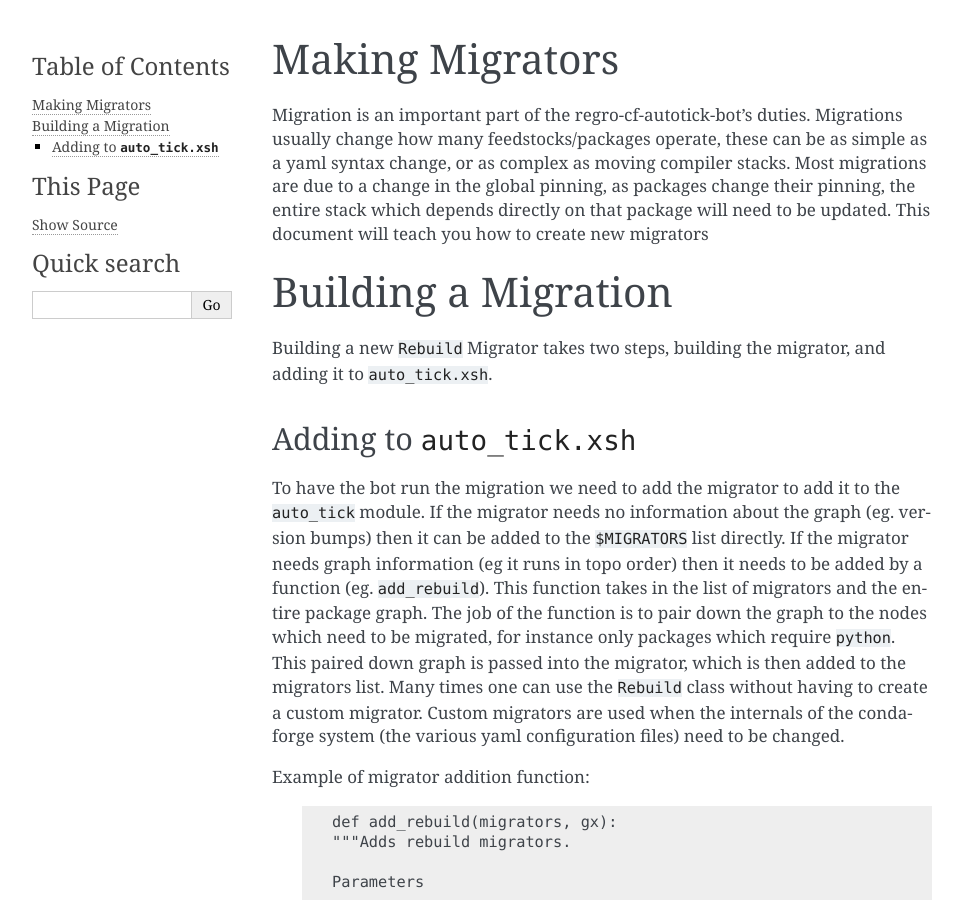
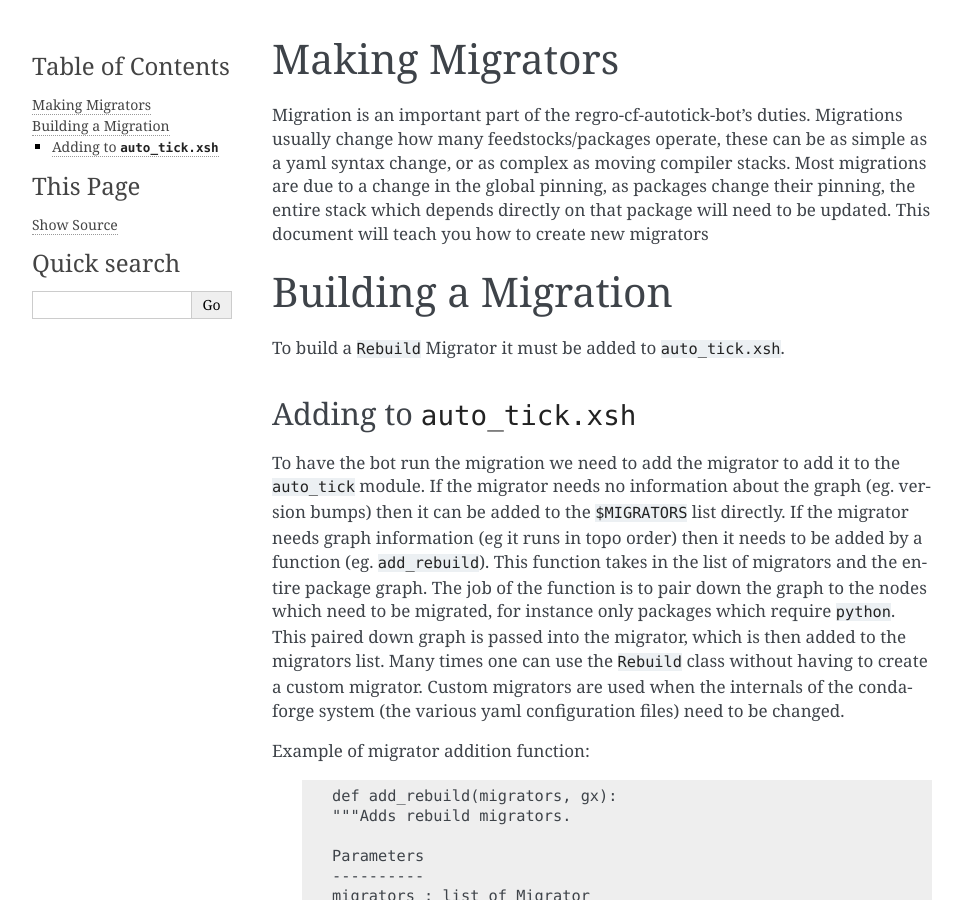
Before and after one commit to regro/cf-scripts, a Sphinx documentation site: the page built from docs/migrators.rst, in a window 1280 px wide and 900 px high. Shown: the whole window, without its empty margins (148-1111 px from the left). Built offline with Sphinx 7.4.7, drawn with Linux system fonts in a browser that asks for light colours; pages that are not in the unit, such as notebooks, are missing from menus.

Commit message:
fix migrator docs

```diff
--- a/docs/migrators.rst
+++ b/docs/migrators.rst
@@ -11,8 +11,7 @@ This document will teach you how to create new migrators
 
 Building a Migration
 ===========================
-Building a new ``Rebuild`` Migrator takes two steps, building the migrator,
-and adding it to ``auto_tick.xsh``.
+To build a ``Rebuild`` Migrator it must be added to ``auto_tick.xsh``.
 
 Adding to ``auto_tick.xsh``
 ---------------------------
```
